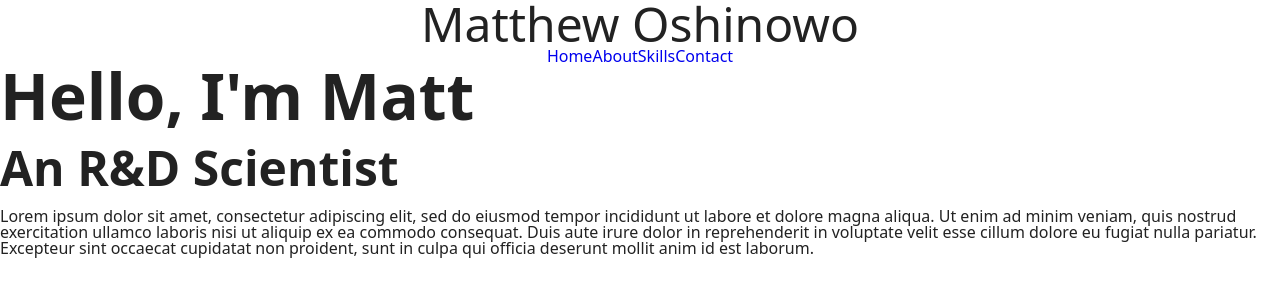
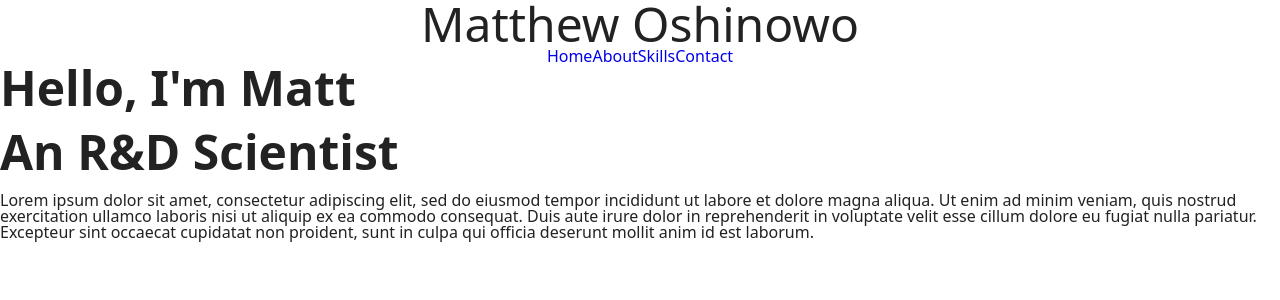
Before and after one commit to kimoshinowo/matt-website, a Nuxt app: page / in a window 1280 px wide. Shown: the top 300 px of the page. Built offline with nearby package versions, Linux system fonts and the light colour scheme.

Commit message:
Update h1 size

```diff
--- a/assets/typography.scss
+++ b/assets/typography.scss
@@ -12,11 +12,7 @@ h1, h2, h3, h4 {
     font-weight: bold;
 }
 
-h1 {
-    font-size: 4rem;
-}
-
-h2 {
+h1, h2 {
     font-size: 3rem;
 }
 
```
